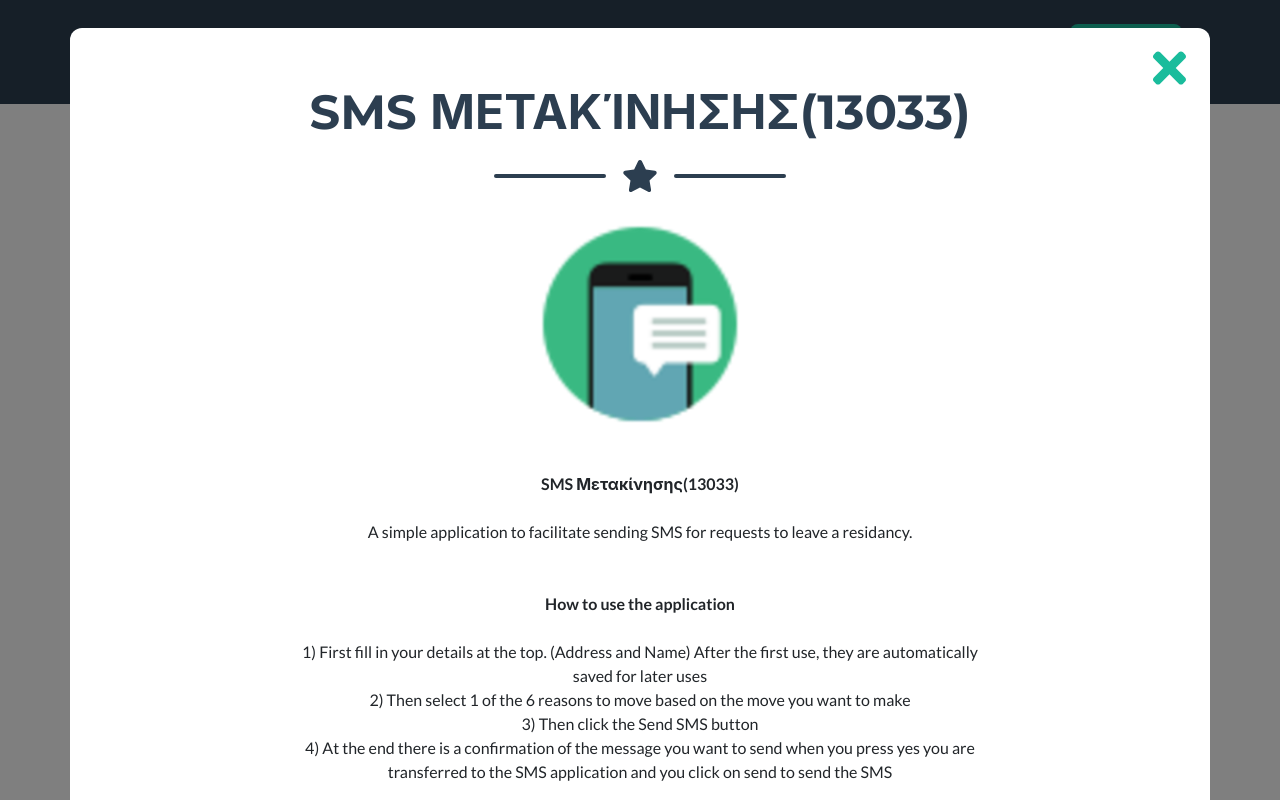
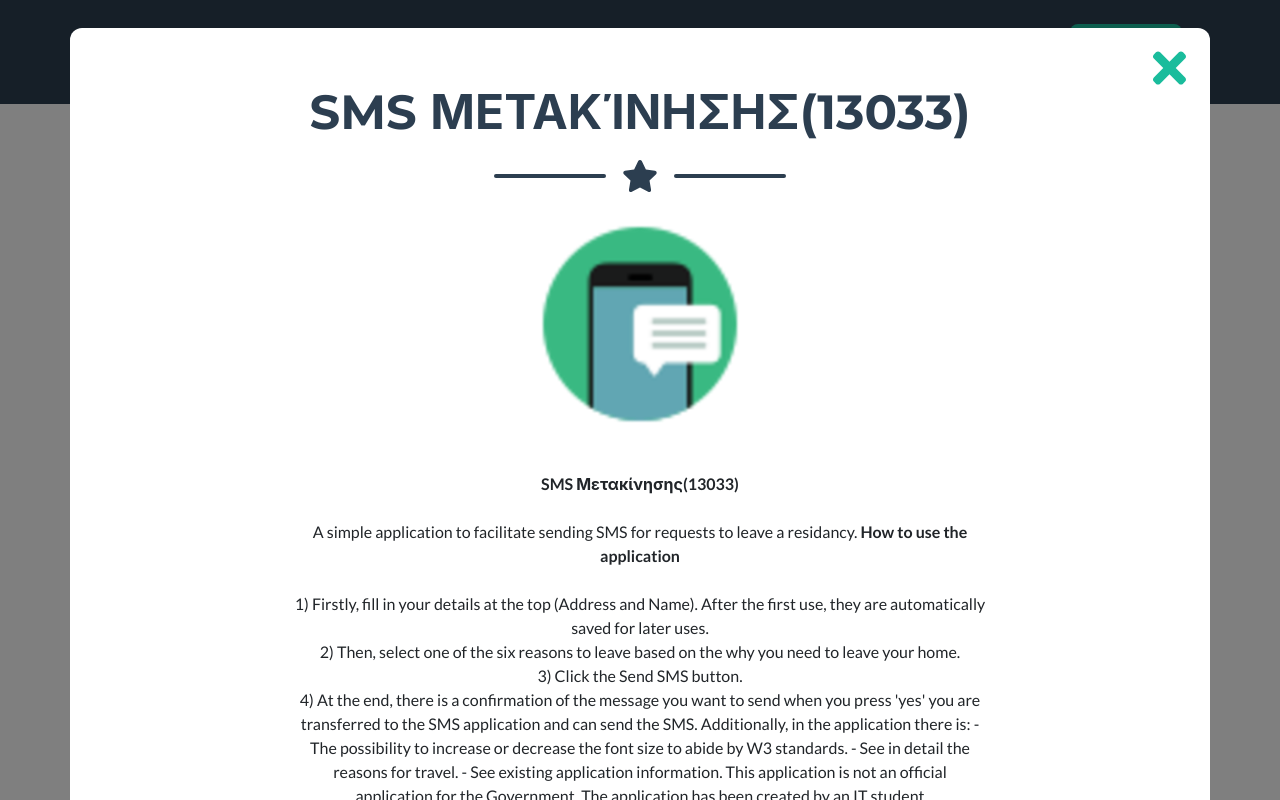
Before and after one commit to Dimitris-krm/Dimitriskrm.github.io, a plain HTML site: page index.html in a window 1280 px wide. Both pictures are taken after a click on the element 260 px from the left and 1138 px from the top of the page. Shown: the part 738-1538 px from the top of the page. Drawn offline with nearby package versions, Linux system fonts and the light colour scheme.

Commit message:
Update index.html

```diff
--- a/index.html
+++ b/index.html
@@ -242,17 +242,17 @@
                                     <!-- Portfolio Modal - Text-->
                                     <p class="mb-5"><b>SMS Μετακίνησης(13033)</b>  <br><br> A simple application to facilitate sending SMS for requests to leave a residancy.
 
-					   <br><br><br><b>How to use the application</b><br>
-<br>1) First fill in your details at the top. (Address and Name) After the first use, they are automatically saved for later uses
-<br>2) Then select 1 of the 6 reasons to move based on the move you want to make
-<br>3) Then click the Send SMS button
-<br>4) At the end there is a confirmation of the message you want to send when you press yes you are transferred to the SMS application and you click on send to send the SMS<br>
+					  <b>How to use the application</b><br>
+<br>1) Firstly, fill in your details at the top (Address and Name). After the first use, they are automatically saved for later uses.
+<br>2) Then, select one of the six reasons to leave based on the why you need to leave your home.
+<br>3) Click the Send SMS button.
+<br>4) At the end, there is a confirmation of the message you want to send when you press 'yes' you are transferred to the SMS application and can send the SMS.
+Additionally, in the application there is:
+- The possibility to increase or decrease the font size to abide by W3 standards.
+- See in detail the reasons for travel.
+- See existing application information.
 
-<br>Additionally in the application there is the possibility to increase or decrease the font size
-<br>See in detail the detailed reasons for travel
-<br>See application information
-
-This application is in no way an official application of the Government. The application has been created by an IT student</p>
+This application is not an official application for the Government. The application has been created by an IT student
 	        <a class="btn btn-primary" href="https://play.google.com/store/apps/details?id=com.wdk.sms">
                         <i class="fas fa-download mr-2"></i>
                         Download in Google Play Store
```
